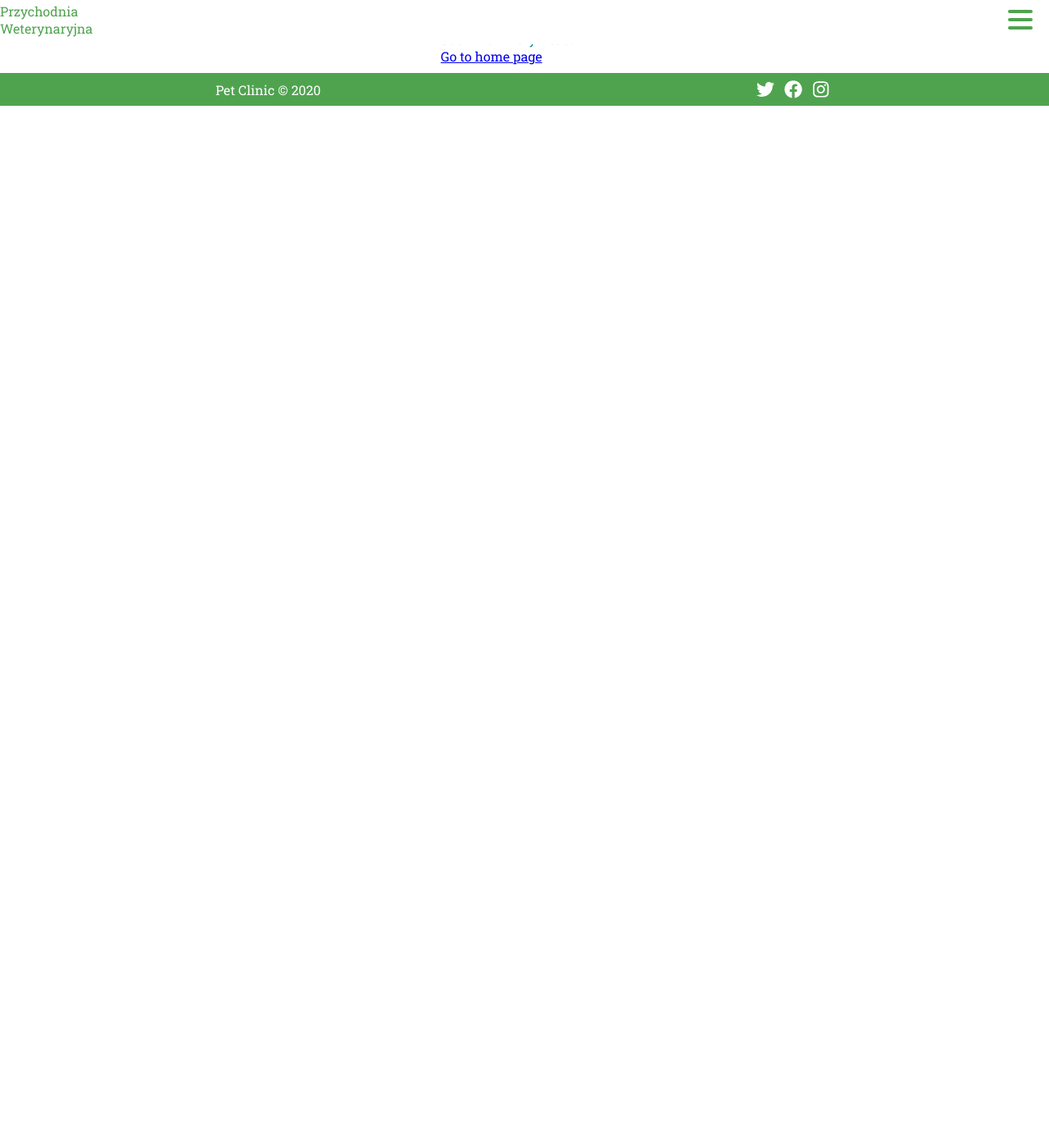
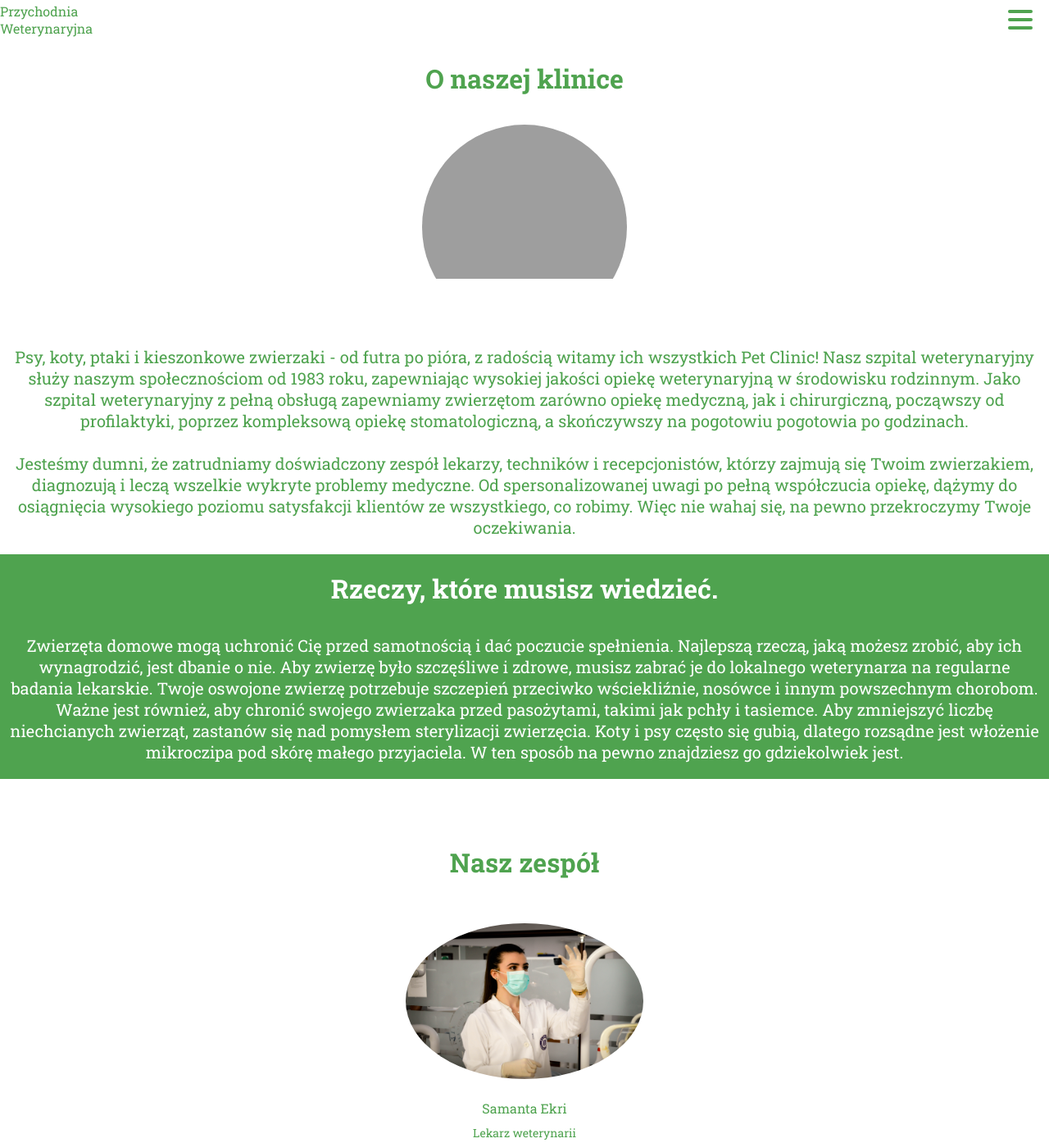
Before and after one commit to MacRapacki/pet-clinic-gatsby, a Gatsby site: page /about in a window 1280 px wide. Shown: the part 6-1400 px from the top of the page at 82% size. Before the commit the page ends 800 px from the top, so only its background shows below. Built offline with nearby package versions, Linux system fonts and the light colour scheme; Gatsby itself is replaced by a stand-in of ours; grey boxes are pictures that could not be loaded.

Commit message:
style about and team sections add images

```diff
--- /dev/null
+++ b/src/components/aboutPage/section_about_clinic.js
@@ -0,0 +1,52 @@
+import React from "react"
+import { useStaticQuery, graphql } from "gatsby"
+import Img from "gatsby-image"
+
+import style from "./section_about_clinic.module.css"
+
+const SectionAboutClinic = () => {
+  const data = useStaticQuery(graphql`
+    query {
+      cat: file(relativePath: { eq: "wiskas.jpg" }) {
+        childImageSharp {
+          # Specify a fixed image and fragment.
+          # The default width is 400 pixels
+          fluid {
+            ...GatsbyImageSharpFluid
+          }
+        }
+      }
+    }
+  `)
+
+  return (
+    <>
+      <section className={style.section}>
+        <h2> O naszej klinice </h2>
+
+        <div className={style.image_wrapper}>
+          <Img fluid={data.cat.childImageSharp.fluid} />
+        </div>
+
+        <p className={style.description}>
+          Psy, koty, ptaki i kieszonkowe zwierzaki - od futra po pióra, z
+          radością witamy ich wszystkich Pet Clinic! Nasz szpital weterynaryjny
+          służy naszym społecznościom od 1983 roku, zapewniając wysokiej jakości
+          opiekę weterynaryjną w środowisku rodzinnym. Jako szpital
+          weterynaryjny z pełną obsługą zapewniamy zwierzętom zarówno opiekę
+          medyczną, jak i chirurgiczną, począwszy od profilaktyki, poprzez
+          kompleksową opiekę stomatologiczną, a skończywszy na pogotowiu
+          pogotowia po godzinach. <br /> <br /> Jesteśmy dumni, że zatrudniamy
+          doświadczony zespół lekarzy, techników i recepcjonistów, którzy
+          zajmują się Twoim zwierzakiem, diagnozują i leczą wszelkie wykryte
+          problemy medyczne. Od spersonalizowanej uwagi po pełną współczucia
+          opiekę, dążymy do osiągnięcia wysokiego poziomu satysfakcji klientów
+          ze wszystkiego, co robimy. Więc nie wahaj się, na pewno przekroczymy
+          Twoje oczekiwania.
+        </p>
+      </section>{" "}
+    </>
+  )
+}
+
+export default SectionAboutClinic
--- /dev/null
+++ b/src/components/aboutPage/section_about_clinic.module.css
@@ -0,0 +1,22 @@
+.section {
+    margin-top: 60px;
+    color: var(--main-color);
+    display: flex;
+    flex-direction: column;
+    align-items: center;
+    justify-content: center;
+}
+
+.description {
+    font-size: var(--small-font);
+    margin-top: 20px;
+    text-align: center;
+}
+
+.image_wrapper {
+    width: 250px;
+    height: 250px;
+    border-radius: 50%;
+    overflow: hidden;
+
+}
--- /dev/null
+++ b/src/components/aboutPage/section_team.js
@@ -0,0 +1,92 @@
+import React from "react"
+import { useStaticQuery, graphql } from "gatsby"
+import Img from "gatsby-image"
+import style from "./section_team.module.css"
+
+const SectionTeam = () => {
+  const data = useStaticQuery(graphql`
+    query {
+      member2: file(relativePath: { eq: "team/member2.jpg" }) {
+        childImageSharp {
+          # Specify a fluid image and fragment
+          # The default maxWidth is 800 pixels
+          fluid(maxWidth: 1200) {
+            ...GatsbyImageSharpFluid
+          }
+        }
+      }
+
+      member1: file(relativePath: { eq: "team/member1.jpg" }) {
+        childImageSharp {
+          # Specify a fluid image and fragment
+          # The default maxWidth is 800 pixels
+          fluid(maxWidth: 1200) {
+            ...GatsbyImageSharpFluid
+          }
+        }
+      }
+
+      member3: file(relativePath: { eq: "team/member3.jpg" }) {
+        childImageSharp {
+          # Specify a fluid image and fragment
+          # The default maxWidth is 800 pixels
+          fluid(maxWidth: 1200) {
+            ...GatsbyImageSharpFluid
+          }
+        }
+      }
+
+      member4: file(relativePath: { eq: "team/member4.jpg" }) {
+        childImageSharp {
+          # Specify a fluid image and fragment
+          # The default maxWidth is 800 pixels
+          fluid(maxWidth: 1200) {
+            ...GatsbyImageSharpFluid
+          }
+        }
+      }
+    }
+  `)
+
+  return (
+    <>
+      <section className={style.section}>
+        <h2> Nasz zespół </h2>
+
+        <div className={style.member_wrapper}>
+          <div className={style.image_wrapper}>
+            <Img fluid={data.member1.childImageSharp.fluid} />
+          </div>
+          <p className={style.name}>Samanta Ekri</p>
+          <p className={style.spec}> Lekarz weterynarii</p>
+        </div>
+
+        <div className={style.member_wrapper}>
+          <div className={style.image_wrapper}>
+            <Img fluid={data.member2.childImageSharp.fluid} />
+          </div>
+          <p className={style.name}>Jan Kowalski</p>
+          <p className={style.spec}> Asystent lekarza weterynarii</p>
+        </div>
+
+        <div className={style.member_wrapper}>
+          <div className={style.image_wrapper}>
+            <Img fluid={data.member3.childImageSharp.fluid} />
+          </div>
+          <p className={style.name}>Ewa Drzyzga</p>
+          <p className={style.spec}> Specjalista od żywienia</p>
+        </div>
+
+        <div className={style.member_wrapper}>
+          <div className={style.image_wrapper}>
+            <Img fluid={data.member4.childImageSharp.fluid} />
+          </div>
+          <p className={style.name}>Klaudia Fifura</p>
+          <p className={style.spec}> Dentysta</p>
+        </div>
+      </section>{" "}
+    </>
+  )
+}
+
+export default SectionTeam
--- /dev/null
+++ b/src/components/aboutPage/section_team.module.css
@@ -0,0 +1,35 @@
+.section {
+    margin-top: 60px;
+    color: var(--main-color);
+    display: flex;
+    flex-direction: column;
+    align-items: center;
+    justify-content: center;
+}
+
+.member_wrapper {
+    width: 300px;
+    height: 300px;
+    display: flex;
+    flex-direction: column;
+    align-items: center;
+    justify-content: center;
+
+}
+
+.image_wrapper {
+    width: 290px;
+    height: 190px;
+    border-radius: 50%;
+    overflow: hidden;
+    margin-bottom: 25px;
+}
+
+.name {
+    font-size: 16px;
+    margin-bottom: 10px;
+}
+
+.spec {
+    font-size: 14px;
+}
--- /dev/null
+++ b/src/components/aboutPage/section_to_know.js
@@ -0,0 +1,29 @@
+import React from "react"
+
+import style from "./section_to_know.module.css"
+
+const SectionToKnow = () => {
+  return (
+    <>
+      <section className={style.section}>
+        <h2> Rzeczy, które musisz wiedzieć. </h2>
+
+        <p className={style.description}>
+          Zwierzęta domowe mogą uchronić Cię przed samotnością i dać poczucie
+          spełnienia. Najlepszą rzeczą, jaką możesz zrobić, aby ich wynagrodzić,
+          jest dbanie o nie. Aby zwierzę było szczęśliwe i zdrowe, musisz zabrać
+          je do lokalnego weterynarza na regularne badania lekarskie. Twoje
+          oswojone zwierzę potrzebuje szczepień przeciwko wściekliźnie, nosówce
+          i innym powszechnym chorobom. Ważne jest również, aby chronić swojego
+          zwierzaka przed pasożytami, takimi jak pchły i tasiemce. Aby
+          zmniejszyć liczbę niechcianych zwierząt, zastanów się nad pomysłem
+          sterylizacji zwierzęcia. Koty i psy często się gubią, dlatego rozsądne
+          jest włożenie mikroczipa pod skórę małego przyjaciela. W ten sposób na
+          pewno znajdziesz go gdziekolwiek jest.
+        </p>
+      </section>{" "}
+    </>
+  )
+}
+
+export default SectionToKnow
--- /dev/null
+++ b/src/components/aboutPage/section_to_know.module.css
@@ -0,0 +1,13 @@
+.section {
+    color: white;
+    background-color: var(--main-color);
+    display: flex;
+    flex-direction: column;
+    align-items: center;
+    justify-content: center;
+}
+
+.description {
+    font-size: var(--small-font);
+    text-align: center;
+}
--- a/src/pages/about.js
+++ b/src/pages/about.js
@@ -1,18 +1,15 @@
 import React from "react"
 import Layout from "../components/layout"
-import { Link } from "gatsby"
+import SectionAboutClinic from "../components/aboutPage/section_about_clinic"
+import SectionToKnow from "../components/aboutPage/section_to_know"
+import SectionTeam from "../components/aboutPage/section_team"
 
 export default function About() {
   return (
     <Layout>
-      <div
-        style={{
-          color: `teal`,
-        }}
-      >
-        <h1> About Gatsby </h1> <p> Such wow.Very React. </p>{" "}
-      </div>{" "}
-      <Link to="/"> Go to home page </Link>
+      <SectionAboutClinic />
+      <SectionToKnow />
+      <SectionTeam />
     </Layout>
   )
 }
```
Also changed, not shown: src/images/team/member1.jpg (added), src/images/team/member2.jpg (added), src/images/team/member3.jpg (added), src/images/team/member4.jpg (added), 1 other file.
